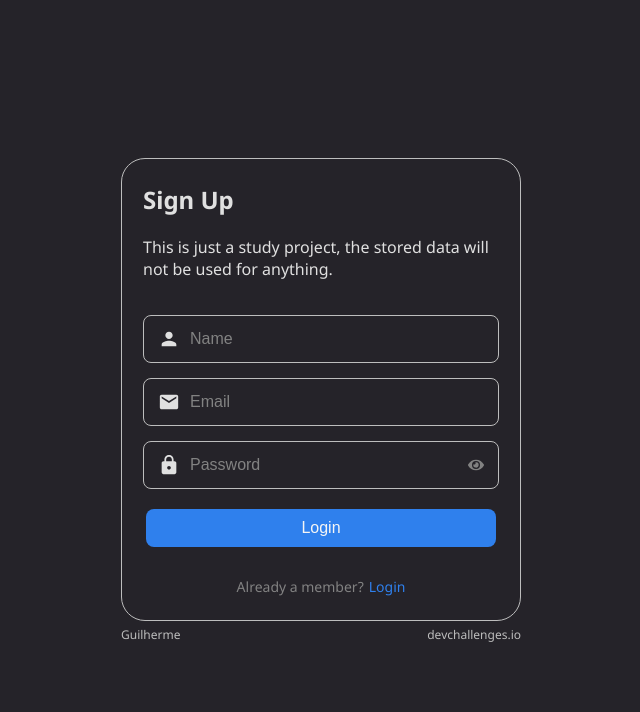
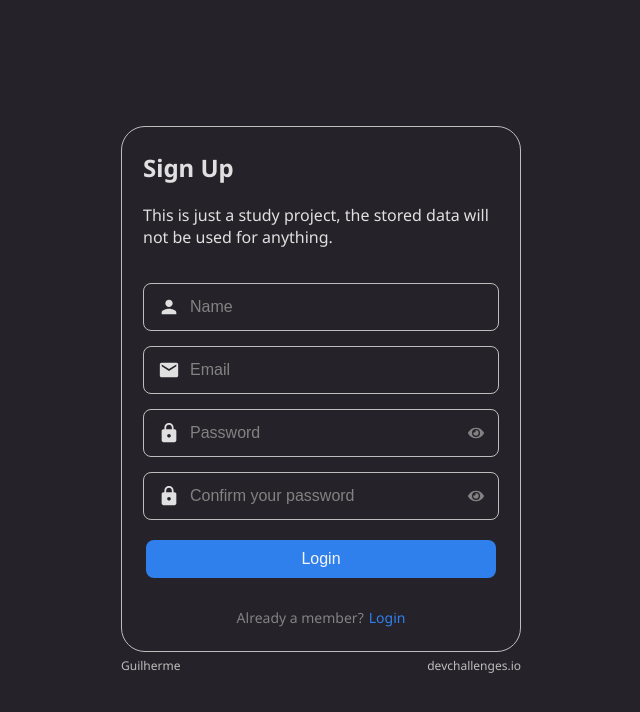
Before and after one commit to guivictorr/auth-app, a React (Create React App) app in the folder frontend/: page /signup in a window 1280 px wide. Shown: the top 712 px of the page, without its empty margins (319-959 px from the left). Built offline with nearby package versions, Linux system fonts and the light colour scheme.

Commit message:
getting errors signup form

```diff
--- a/frontend/src/pages/SignUp/index.tsx
+++ b/frontend/src/pages/SignUp/index.tsx
@@ -1,4 +1,4 @@
-import React from 'react';
+import React, { ChangeEvent, useCallback, useState } from 'react';
 import { MdEmail, MdLock, MdPerson } from 'react-icons/md';
 import { Link } from 'react-router-dom';
 
@@ -6,24 +6,98 @@ import Input from '../../components/Input';
 
 import { Container, Content, Form } from './styles';
 
+interface ModelProps {
+  name: string;
+  email: string;
+  password: string;
+  confirmedPassword: string;
+}
+
 const SignIn: React.FC = () => {
+  const [error, setError] = useState('');
+  const [model, setModel] = useState<ModelProps>({
+    name: '',
+    email: '',
+    password: '',
+    confirmedPassword: '',
+  });
+
+  const updateModel = useCallback(
+    (event: ChangeEvent<HTMLInputElement>) => {
+      setModel({
+        ...model,
+        [event.target.name]: event.target.value,
+      });
+    },
+    [model],
+  );
+
+  const handleSubmit = useCallback(
+    async (event: ChangeEvent<HTMLFormElement>) => {
+      event.preventDefault();
+
+      try {
+        if (model.confirmedPassword !== model.password) {
+          setError('Passwords do not match');
+          return;
+        }
+
+        console.log(model);
+      } catch (err) {
+        console.log(err);
+      }
+    },
+    [model],
+  );
+
   return (
     <Container>
       <Content>
-        <Form>
+        <Form onSubmit={handleSubmit}>
           <h2>Sign Up</h2>
           <p>
             This is just a study project, the stored data will not be used for
             anything.
           </p>
-          <Input type="text" icon={MdPerson} placeholder="Name" />
-          <Input type="email" icon={MdEmail} placeholder="Email" />
+          <Input
+            type="text"
+            icon={MdPerson}
+            placeholder="Name"
+            value={model.name}
+            name="name"
+            onChange={updateModel}
+            required
+          />
+          <Input
+            type="email"
+            icon={MdEmail}
+            placeholder="Email"
+            value={model.email}
+            name="email"
+            onChange={updateModel}
+            required
+          />
           <Input
             type="password"
             isPassword
             icon={MdLock}
             placeholder="Password"
+            value={model.password}
+            name="password"
+            required
+            onChange={updateModel}
           />
+          <Input
+            type="password"
+            isPassword
+            icon={MdLock}
+            placeholder="Confirm your password"
+            value={model.confirmedPassword}
+            name="confirmedPassword"
+            required
+            onChange={updateModel}
+          />
+          {error && <span className="error">{error}</span>}
           <button type="submit">Login</button>
           <span>
             Already a member?
--- a/frontend/src/pages/SignUp/styles.ts
+++ b/frontend/src/pages/SignUp/styles.ts
@@ -76,4 +76,10 @@ export const Form = styled.form`
   div + div {
     margin-top: 15px;
   }
+
+  .error {
+    display: block;
+    color: #fc4e3f;
+    margin-top: 15px;
+  }
 `;
```
